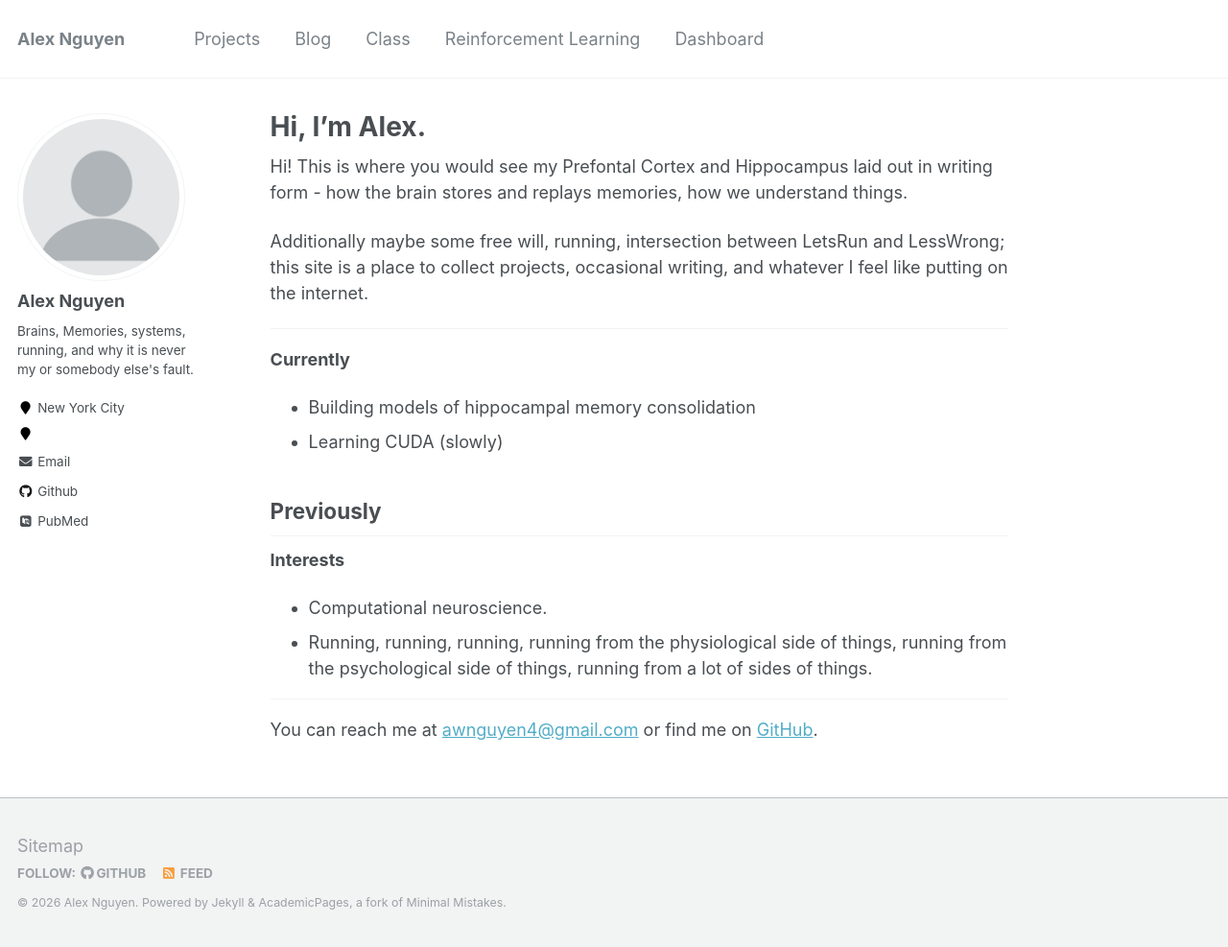
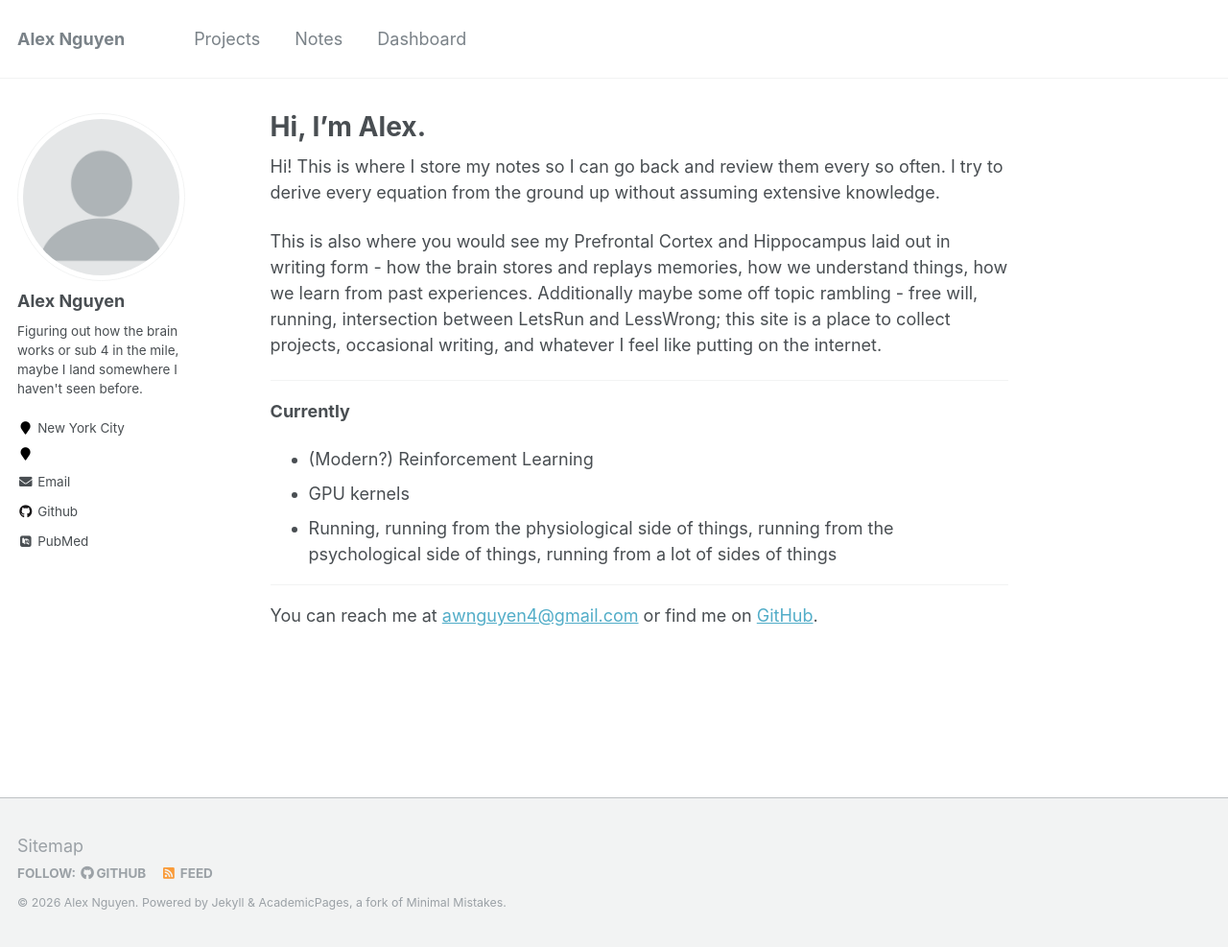
Before and after one commit to neurawn/neurawn.github.io, a Jekyll site: the page built from _pages/about.md, in a window 1280 px wide and 987 px high. Shown: the whole window at 96% size. Built offline with Jekyll 4.4.1, drawn with Linux system fonts in a browser that asks for light colours; some web fonts are replaced.

Commit message:
Add Notes tab, nest RL notes under it, refresh landing page and bio
- Hide Blog and Class from the header nav (commented out; pages still build)
- Rename the Reinforcement Learning tab to Notes; the new /notes/ index
  lists every page permalinked under /notes/
- Move the RL index and RLHF notes to /notes/reinforcement-learning/...,
  keeping redirect_from entries for the old /reinforcement-learning/... URLs
- Rewrite the landing page intro and Currently list
- Update the sidebar bio

Co-Authored-By: Claude Opus 5.5 <noreply@anthropic.com>

```diff
--- a/_config.yml
+++ b/_config.yml
@@ -82,7 +82,7 @@ analytics:
 author:
   name             : "Alex Nguyen"
   avatar           : "profile.png"
-  bio              : "Brains, Memories, systems, running, and why it is never my or somebody else's fault."
+  bio              : "Figuring out how the brain works or sub 4 in the mile, maybe I land somewhere I haven't seen before."
   location         : "New York City"
   employer         : ""
   pubmed           : ""
@@ -193,7 +193,7 @@ collections:
     permalink: /:collection/:path/
   rl:
     output: true
-    permalink: /reinforcement-learning/:path/
+    permalink: /notes/reinforcement-learning/:path/
 
 
 # Defaults
--- a/_pages/about.md
+++ b/_pages/about.md
@@ -8,22 +8,16 @@ redirect_from:
   - /about.html
 ---
 
-Hi! This is where you would see my Prefontal Cortex and Hippocampus laid out in writing form - how the brain stores and replays memories, how we understand things.
+Hi! This is where I store my notes so I can go back and review them every so often. I try to derive every equation from the ground up without assuming extensive knowledge.
 
-Additionally maybe some free will, running, intersection between LetsRun and LessWrong; this site is a place to collect projects, occasional writing, and whatever I feel like putting on the internet.
+This is also where you would see my Prefrontal Cortex and Hippocampus laid out in writing form - how the brain stores and replays memories, how we understand things, how we learn from past experiences. Additionally maybe some off topic rambling - free will, running, intersection between LetsRun and LessWrong; this site is a place to collect projects, occasional writing, and whatever I feel like putting on the internet.
 
 ---
 
 **Currently**
-- Building models of hippocampal memory consolidation
-- Learning CUDA (slowly)
-
-**Previously**
--
-
-**Interests**
-- Computational neuroscience.
-- Running, running, running, running from the physiological side of things, running from the psychological side of things, running from a lot of sides of things.
+- (Modern?) Reinforcement Learning
+- GPU kernels
+- Running, running from the physiological side of things, running from the psychological side of things, running from a lot of sides of things
 
 ---
 
--- a/_pages/reinforcement-learning.html
+++ b/_pages/reinforcement-learning.html
@@ -1,7 +1,9 @@
 ---
 layout: archive
 title: "Reinforcement Learning"
-permalink: /reinforcement-learning/
+permalink: /notes/reinforcement-learning/
+redirect_from:
+  - /reinforcement-learning/
 author_profile: true
 ---
 
```
Also changed, not shown: _data/navigation.yml (+7 -6 lines), _pages/notes.html (added, +14 -0 lines), _rl/RLHF/bradley-terry-model.md (+4 -2 lines), _rl/RLHF/rlhf-basic.md (+3 -1 lines).
